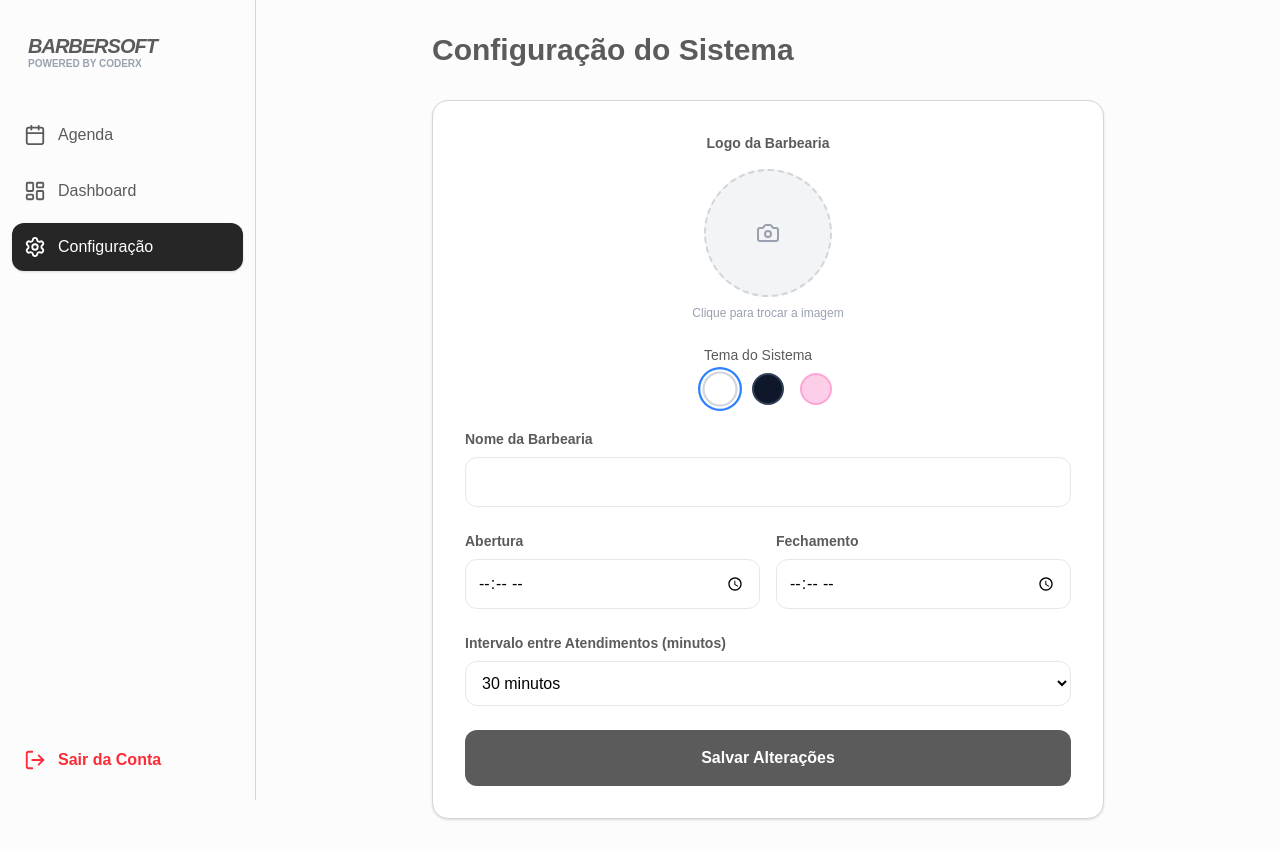
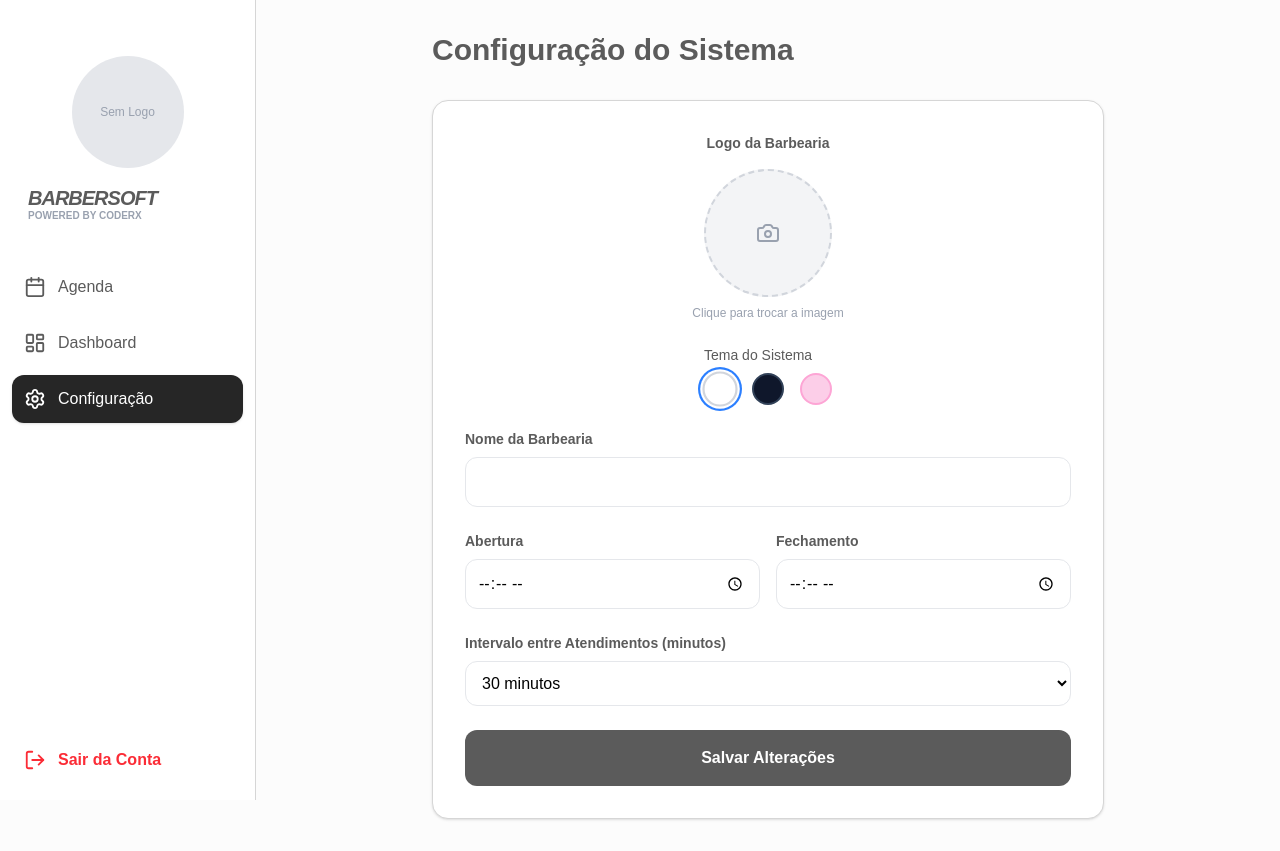
Before and after one commit to okarlheinz/systemBarbershop, a Next.js app: page /admin/configuracoes in a window 1280 px wide. Built offline with nearby package versions, Linux system fonts and the light colour scheme; no server answers; the database is empty.

Commit message:
style: aumenta logo na sidebar e ajusta espaçamento do cabeçalho

```diff
--- a/src/components/Sidebar.tsx
+++ b/src/components/Sidebar.tsx
@@ -1,13 +1,29 @@
 'use client'
-import { useState } from 'react'
+import { useState, useEffect } from 'react'
 import Link from 'next/link'
 import { usePathname } from 'next/navigation'
 import { Settings, Calendar, LogOut, Menu, X, LayoutDashboard } from 'lucide-react'
 import { supabase } from '@/lib/supabase'
 
+
 export function Sidebar() {
   const [isOpen, setIsOpen] = useState(false)
   const pathname = usePathname()
+  const [logoUrl, setLogoUrl] = useState<string | null>(null);
+
+  useEffect(() => {
+    async function buscarLogo() {
+      const { data } = await supabase
+        .from('configuracoes')
+        .select('logo_url')
+        .single();
+
+      if (data?.logo_url) {
+        setLogoUrl(data.logo_url);
+      }
+    }
+    buscarLogo();
+  }, []);
 
   // Adicionamos o Dashboard aqui
   const menuItems = [
@@ -41,12 +57,26 @@ export function Sidebar() {
 
       {/* Barra Lateral - Agora usando bg-card para destacar do fundo da página */}
       <aside className={`
-        fixed top-0 left-0 z-40 h-screen transition-transform bg-card border-r border-border
+        fixed top-0 left-0 z-40 h-screen transition-transform bg-background border-r border-border
         ${isOpen ? 'translate-x-0' : '-translate-x-full'}
         lg:translate-x-0 w-64
       `}>
         <div className="flex flex-col h-full px-3 py-4">
           <div className="mb-10 px-4 mt-12 lg:mt-4">
+            <div className="flex flex-col items-center mb-4 pt-6"> {/* Diminuímos mb-8 para mb-4 */}
+              {logoUrl ? (
+                <img
+                  src={logoUrl}
+                  alt="Logo Barbearia"
+                  className="w-28 h-28 rounded-full object-cover border-4 border-white shadow-md"
+                /* Aumentamos de w-20 para w-28 e a borda para 4 para dar mais peso */
+                />
+              ) : (
+                <div className="w-28 h-28 rounded-full bg-gray-200 flex items-center justify-center">
+                  <span className="text-gray-400 text-xs text-center px-2">Sem Logo</span>
+                </div>
+              )}
+            </div>
             <h2 className="text-xl font-black text-foreground tracking-tighter uppercase italic">
               BarberSoft
             </h2>
@@ -62,11 +92,10 @@ export function Sidebar() {
                   key={item.href}
                   href={item.href}
                   onClick={() => setIsOpen(false)}
-                  className={`flex items-center p-3 rounded-xl transition-all ${
-                    isActive
-                      ? 'bg-primary text-white shadow-sm'
-                      : 'text-foreground hover:bg-hover/20 hover:text-primary'
-                  }`}
+                  className={`flex items-center p-3 rounded-xl transition-all ${isActive
+                    ? 'bg-primary text-white shadow-sm'
+                    : 'text-foreground hover:bg-hover/20 hover:text-primary'
+                    }`}
                 >
                   <Icon size={22} />
                   <span className="ml-3">{item.name}</span>
```
Also changed, not shown: src/app/admin/page.tsx (indentation only).
